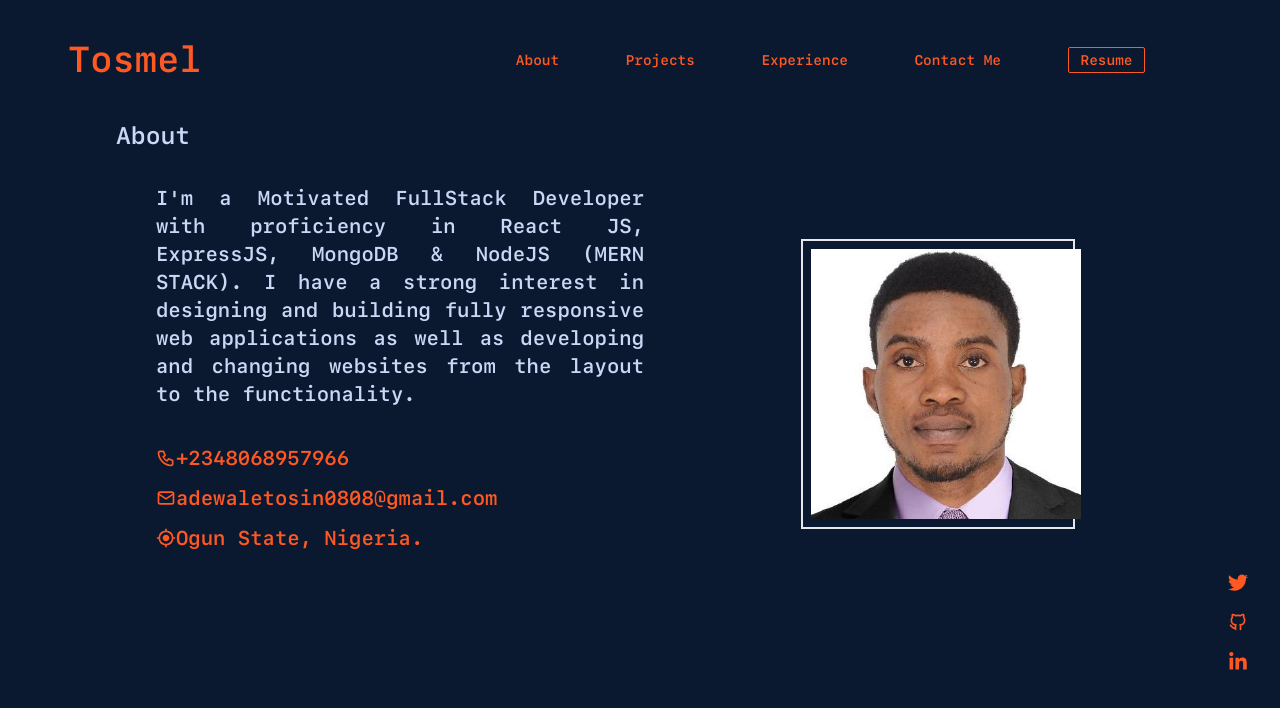
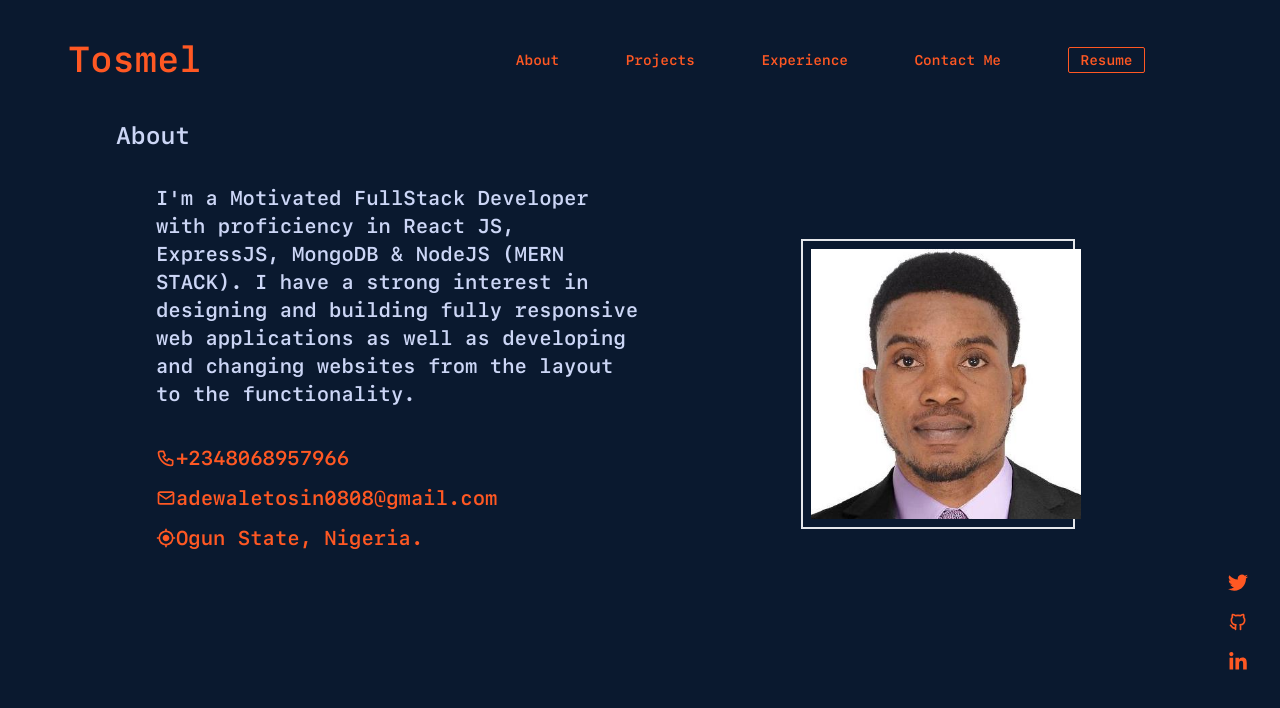
Before and after one commit to Tosmel2/TosinAdewale, a React (Create React App) app: page /about in a window 1280 px wide. Shown: the top 708 px of the page. Built offline with nearby package versions, Linux system fonts and the light colour scheme.

Commit message:
Experience updated

```diff
--- a/src/Components/About.js
+++ b/src/Components/About.js
@@ -18,7 +18,7 @@ const About = ({ show }) => {
             y: 0,
           }}
           transition={{ duration: 0.5 }}
-          className="sm:w-1/2 text-justify text-name sm:p-5 sm:pl-10 sm:text-xl "
+          className="sm:w-1/2 text-name sm:p-5 sm:pl-10 sm:text-xl "
         >
           I'm a Motivated FullStack Developer with proficiency in React JS, ExpressJS, MongoDB & NodeJS (MERN STACK). I have a strong interest
           in designing and building fully responsive web applications as well as developing
```
